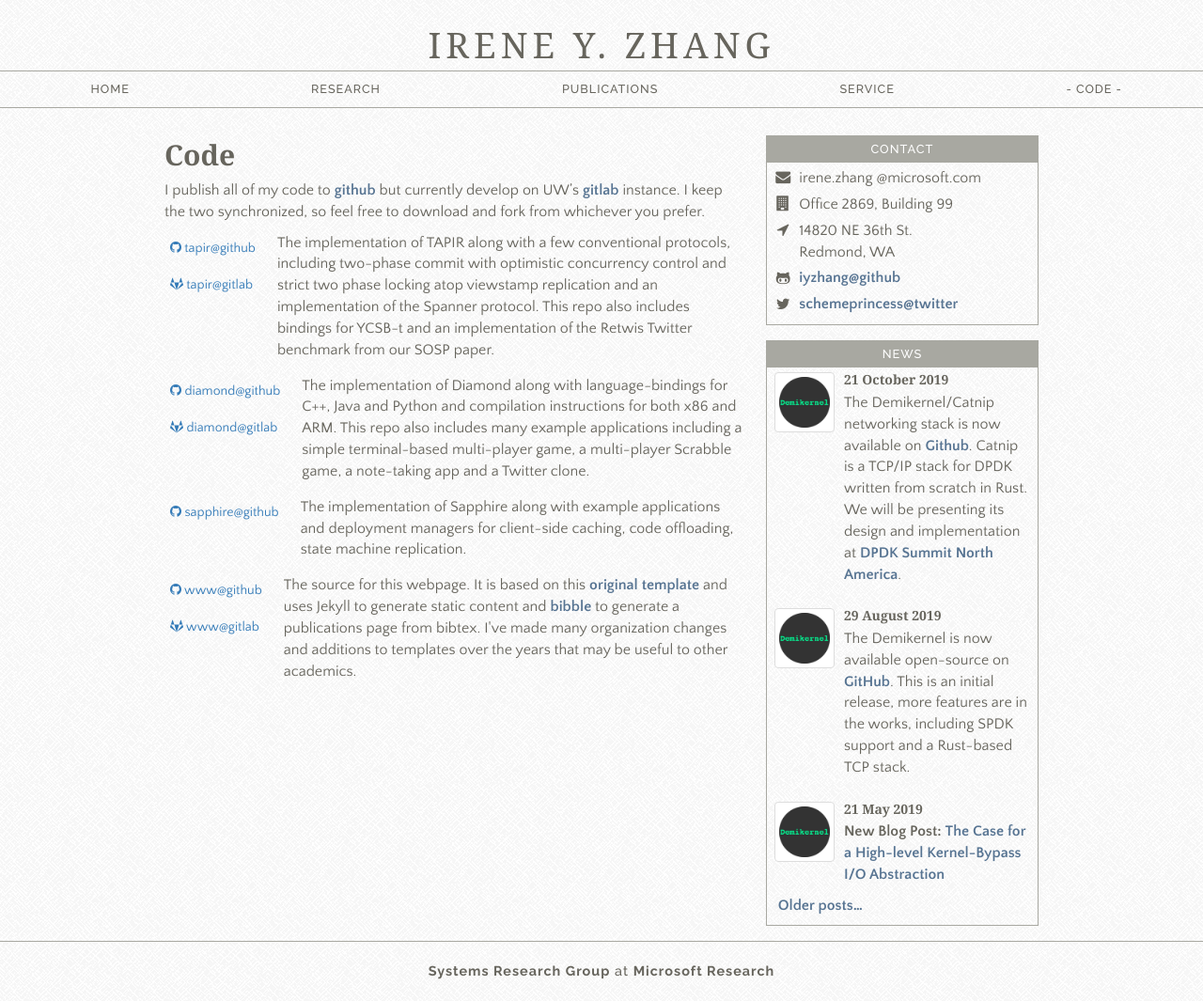
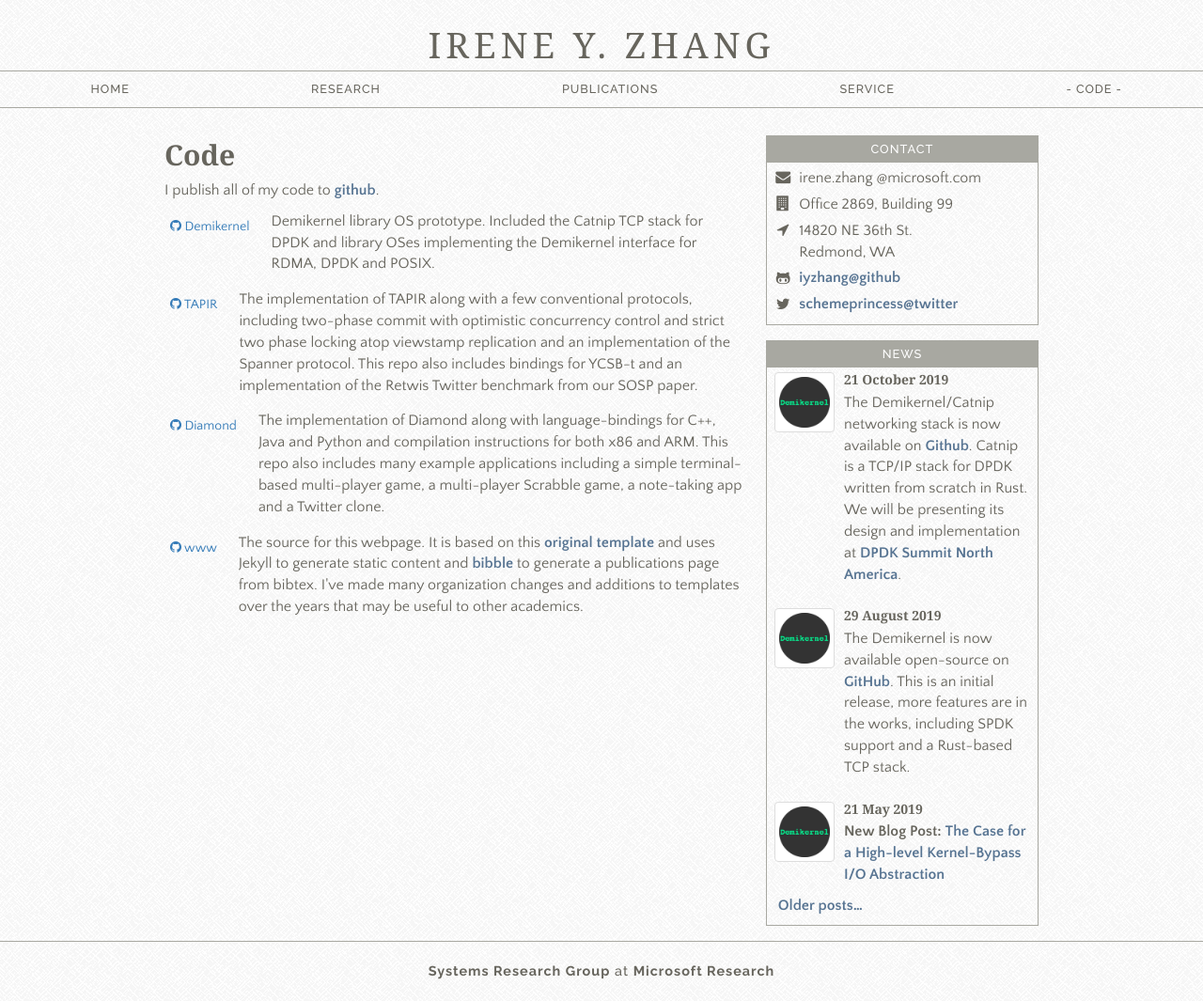
Before and after one commit to iyzhang/www, a Jekyll site: the page built from code.md, in a window 1280 px wide. Shown: the whole page at 94% size. Built offline with Jekyll 4.4.1, drawn with Linux system fonts in a browser that asks for light colours; nearby versions of some CDN libraries; some web fonts are replaced; Markdown is read by kramdown in place of the engine named in the settings; comment, search, counter and statistics services are not loaded.

Commit message:
updating code page

```diff
--- a/code.md
+++ b/code.md
@@ -3,19 +3,25 @@
 title: Code
 ---
 
-I publish all of my code to [github](https://github.com/iyzhang) but
-currently develop on UW's
-[gitlab](https://gitlab.cs.washington.edu/u/iyzhang) instance. I keep
-the two synchronized, so feel free to download and fork from whichever
-you prefer.
+I publish all of my code to [github](https://github.com/iyzhang).
 
-<div class="row"> <ul class="media-list"> <li class="media"> <div
-class="media-left"> <a href="https://github.com/UWSysLab/tapir"
+<div class="row"> <ul class="media-list">
+<li class="media"> <div class="media-left"> <a href="https://github.com/demikernel/demikernel"
 class="btn btn-link" style="margin-bottom:5px"> {%icon fa-github%}
-tapir@github</a> <a
-href="https://gitlab.cs.washington.edu/syslab/tapir" class="btn
-btn-link" style="margin-bottom:5px">{%icon fa-gitlab%}
-tapir@gitlab</a> </div> <div class="media-body"> The implementation of
+Demikernel</a>
+</div>
+<div class="media-body"> Demikernel library OS prototype. Included the
+Catnip TCP stack for DPDK and library OSes implementing the Demikernel
+interface for RDMA, DPDK and POSIX.
+</div> </li>
+
+
+<li class="media"> <div class="media-left"> <a href="https://github.com/UWSysLab/tapir"
+class="btn btn-link" style="margin-bottom:5px"> {%icon fa-github%}
+TAPIR</a>
+</div>
+
+<div class="media-body"> The implementation of
 TAPIR along with a few conventional protocols, including two-phase
 commit with optimistic concurrency control and strict two phase
 locking atop viewstamp replication and an implementation of the
@@ -25,10 +31,10 @@
 
 <li class="media"> <div class="media-left"> <a
 href="https://github.com/UWSysLab/diamond" class="btn btn-link"
-style="margin-bottom:5px">{%icon fa-github%} diamond@github</a> <a
-href="https://gitlab.cs.washington.edu/syslab/diamond-src" class="btn
-btn-link" style="margin-bottom:5px">{%icon fa-gitlab%}
-diamond@gitlab</a> </div> <div class="media-body"> The implementation
+style="margin-bottom:5px">{%icon fa-github%} Diamond</a>
+</div>
+
+<div class="media-body"> The implementation
 of Diamond along with language-bindings for C++, Java and Python and
 compilation instructions for both x86 and ARM. This repo also includes
 many example applications including a simple terminal-based
@@ -36,18 +42,11 @@
 a Twitter clone.  </div> </li>
 
 <li class="media"> <div class="media-left"> <a
-href="https://github.com/UWSysLab/Sapphire" class="btn btn-link"
-style="margin-bottom:5px">{%icon fa-github%} sapphire@github</a>
-</div> <div class="media-body"> The implementation of Sapphire along
-with example applications and deployment managers for client-side
-caching, code offloading, state machine replication.  </div> </li>
+href="https://github.com/iyzhang/www" class="btn btn-link"
+style="margin-bottom:5px">{%icon fa-github%} www</a>
+</div>
 
-<li class="media"> <div class="media-left"> <a
-href="https://github.com/iyzhang/www" class="btn btn-link"
-style="margin-bottom:5px">{%icon fa-github%} www@github</a> <a
-href="https://gitlab.cs.washington.edu/iyzhang/www" class="btn
-btn-link" style="margin-bottom:5px">{%icon fa-gitlab%} www@gitlab</a>
-</div> <div class="media-body"> The source for this webpage. It is
+<div class="media-body"> The source for this webpage. It is
 based on this <a
 href="https://github.com/uwsampa/research-group-web">original
 template</a> and uses Jekyll to generate static content and <a
```
